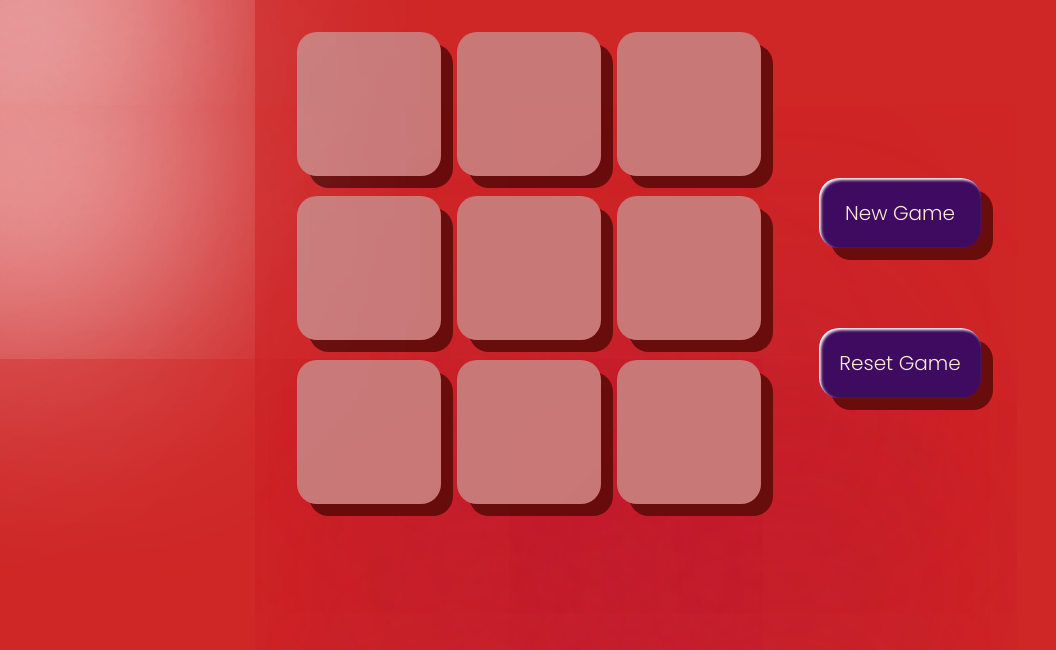
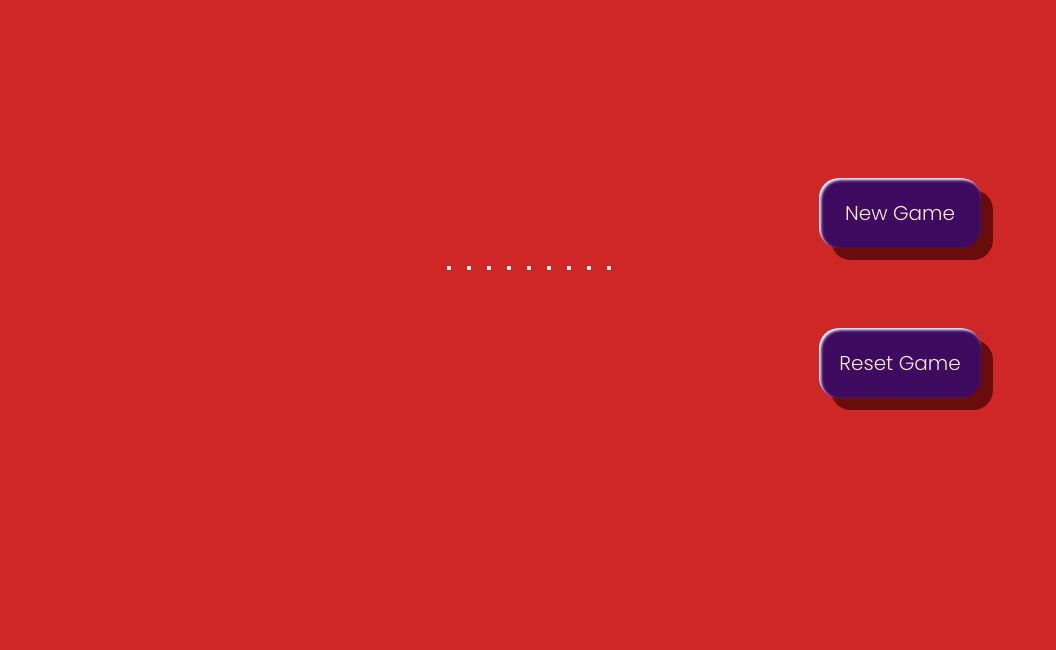
Before and after one commit to FinestWay/Tic-Tac-Toe, a plain HTML site: page index.html in a window 1280 px wide. Shown: the part 150-800 px from the top of the page, without its empty margins (0-1056 px from the left). Drawn offline with Linux system fonts and the light colour scheme.

Commit message:
Removed some properties

```diff
--- a/style.css
+++ b/style.css
@@ -106,7 +106,7 @@ main {
     column-gap: 2vmin;
 }
 
-.box {
+/* .box {
     height: 18vmin;
     width: 18vmin;
     border-radius: 20px;
@@ -119,7 +119,7 @@ main {
     box-shadow: 12px 12px 00px 0px rgb(104, 12, 12),
         -600px -200px 300px 10px rgb(255, 255, 255),
         100px 300px 300px 7px rgb(189, 29, 56);
-}
+} */
 
 /* .box:first-child,
 .box:nth-child(2),
```
